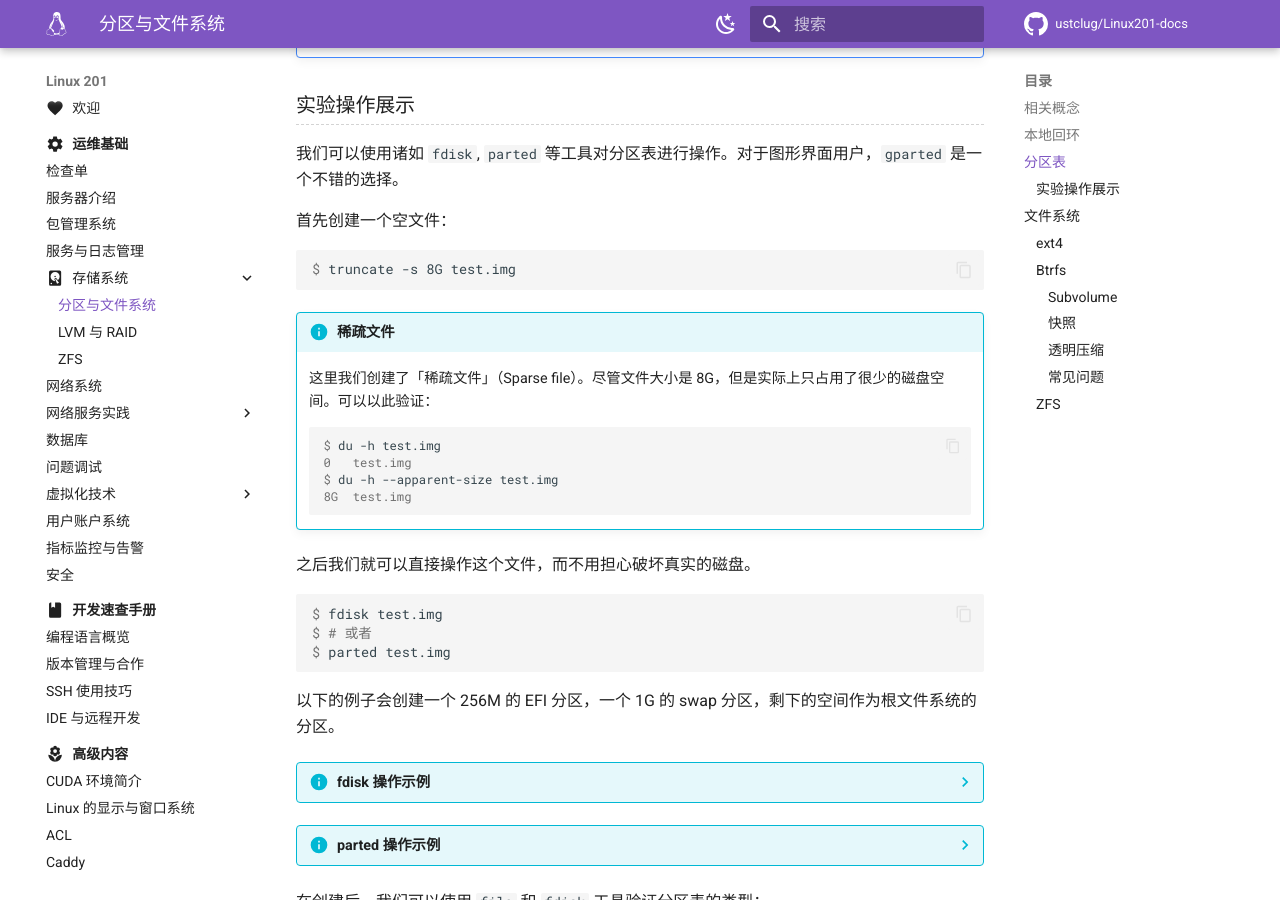
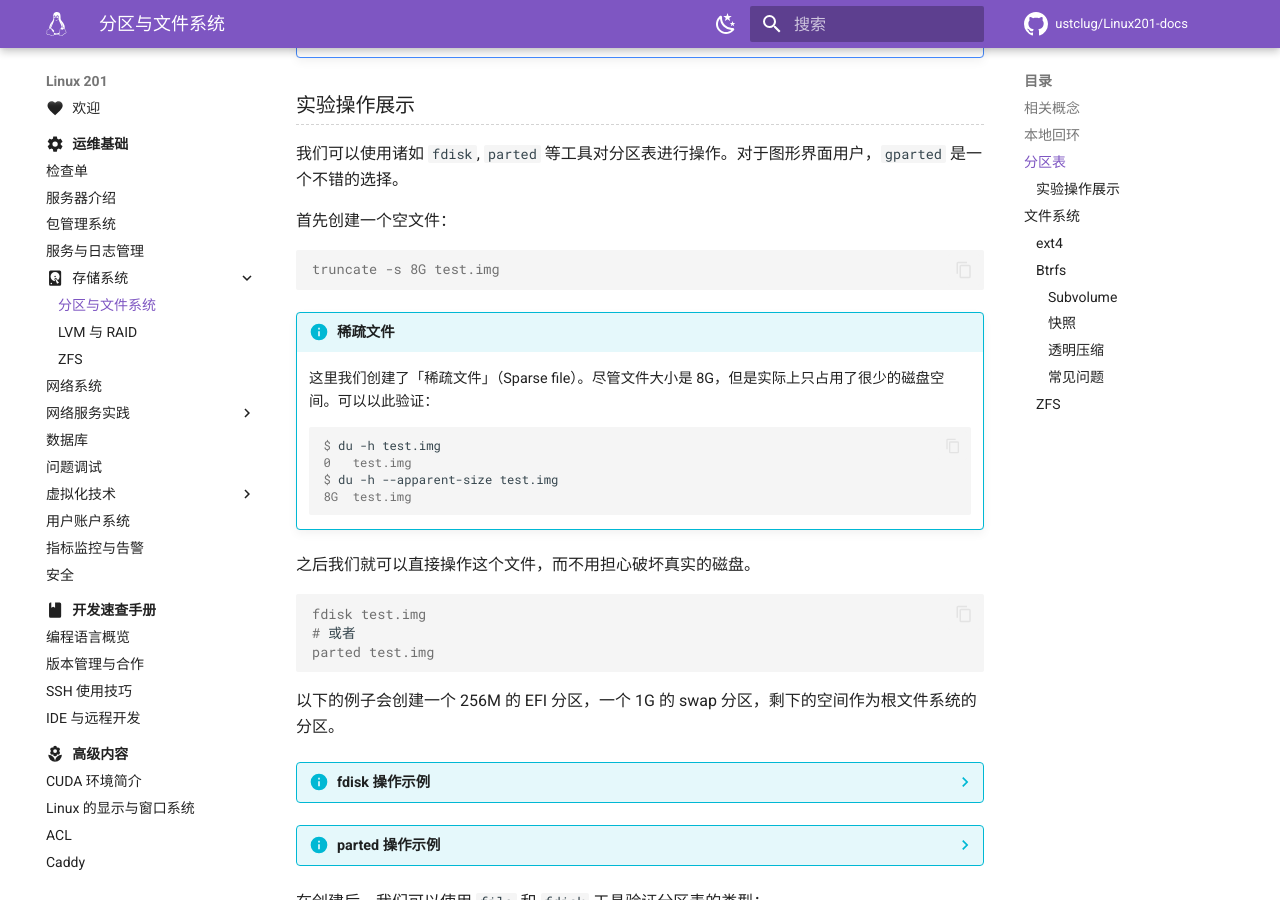
Before and after one commit to ustclug/Linux201-docs, an MkDocs documentation site: the page built from docs/ops/storage/filesystem.md, in a window 1280 px wide and 900 px high, scrolled down 4030 px. Built offline with MkDocs 1.6.1 and Material for MkDocs 9.7.7, drawn with Linux system fonts in a browser that asks for light colours; comment, search, counter and statistics services are not loaded; some of the changed text lies outside the part shown.

Commit message:
Auto fix formatting from GitHub Actions run 73

````diff
--- a/docs/ops/storage/filesystem.md
+++ b/docs/ops/storage/filesystem.md
@@ -193,7 +193,7 @@ MBR 信息存储在磁盘的第一个扇区[^sector]（512 字节[^sector-size]
 首先创建一个空文件：
 
 ```console
-$ truncate -s 8G test.img
+truncate -s 8G test.img
 ```
 
 !!! info "稀疏文件"
@@ -210,9 +210,9 @@ $ truncate -s 8G test.img
 之后我们就可以直接操作这个文件，而不用担心破坏真实的磁盘。
 
 ```console
-$ fdisk test.img
-$ # 或者
-$ parted test.img
+fdisk test.img
+# 或者
+parted test.img
 ```
 
 以下的例子会创建一个 256M 的 EFI 分区，一个 1G 的 swap 分区，剩下的空间作为根文件系统的分区。
@@ -406,7 +406,7 @@ ext4 最常见的问题之一是 inode 的数量限制。
 但是对于现代的大容量磁盘来说，这一部分空间可能会浪费很多。可以使用 `tune2fs` 命令调整这一参数：
 
 ```console
-$ sudo tune2fs -m 1 /dev/sda1  # 将保留空间调整为 1%
+sudo tune2fs -m 1 /dev/sda1  # 将保留空间调整为 1%
 ```
 
 ### Btrfs
````
Also changed, not shown: docs/advanced/cuda.md (+4 -4 lines), docs/ops/virtualization/qemu-kvm.md (+2 -2 lines).
